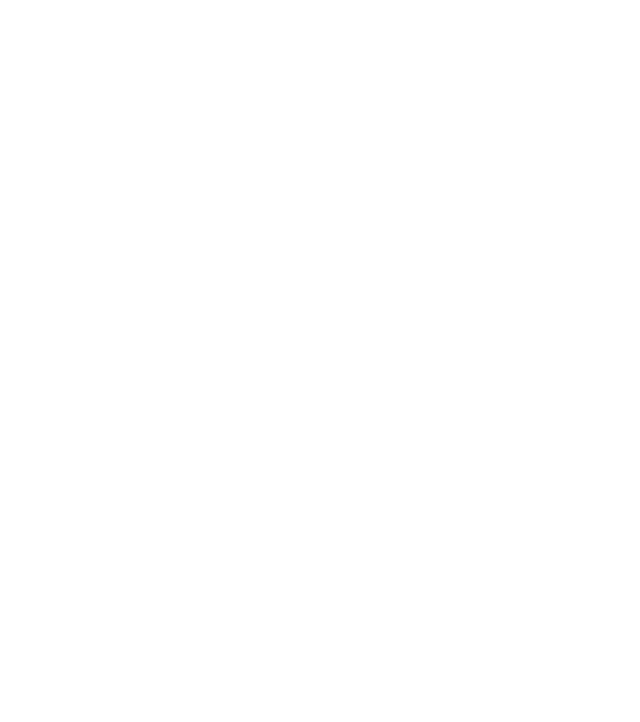
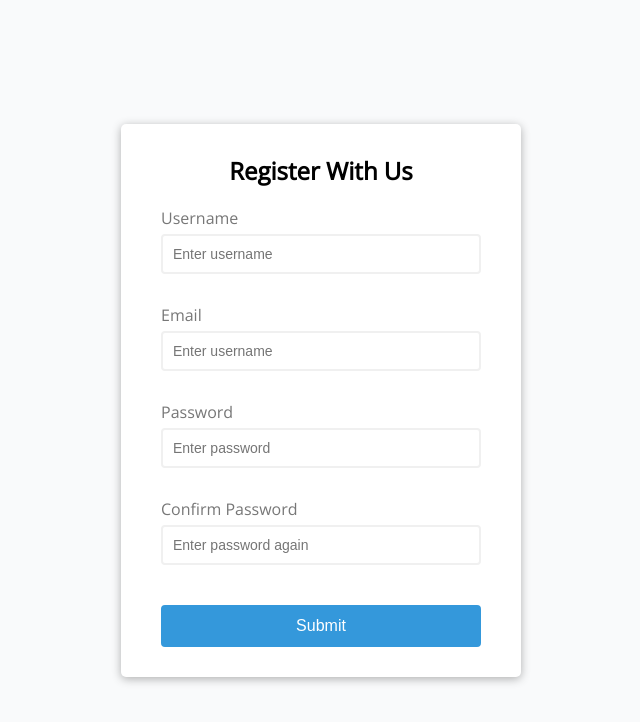
Before and after one commit to natestrong/vanilla-js-projects, a plain HTML site: page 01-form-validator/index.html in a window 1280 px wide. Shown: the whole page, without its empty margins (319-959 px from the left). Drawn offline with nearby package versions, Linux system fonts and the light colour scheme.

Commit message:
form validation

```diff
--- a/01-form-validator/index.html
+++ b/01-form-validator/index.html
@@ -6,10 +6,51 @@
               content='width=device-width, user-scalable=no, initial-scale=1.0, maximum-scale=1.0, minimum-scale=1.0'>
         <meta http-equiv='X-UA-Compatible'
               content='ie=edge'>
-        <link rel='stylesheet' href='style.css'>
+        <link rel='stylesheet'
+              href='style.css'>
         <title>Document</title>
     </head>
     <body>
+        <div class='container'>
+            <form id='form'
+                  class='form'>
+                <h2>Register With Us</h2>
+                <div class='form-control'>
+                    <label for='username'>Username</label>
+                    <input type='text'
+                           id='username'
+                           placeholder='Enter username'>
+                    <small>Error message</small>
+
+                </div>
+                <div class='form-control'>
+                    <label for='email'>Email</label>
+                    <input type='text'
+                           id='email'
+                           placeholder='Enter username'>
+                    <small>Error message</small>
+
+                </div>
+                <div class='form-control'>
+                    <label for='password'>Password</label>
+                    <input type='password'
+                           id='password'
+                           placeholder='Enter password'>
+                    <small>Error message</small>
+
+                </div>
+                <div class='form-control'>
+                    <label for='password'>Confirm Password</label>
+                    <input type='password'
+                           id='password2'
+                           placeholder='Enter password again'>
+                    <small>Error message</small>
+
+                </div>
+                <button type='submit'>Submit</button>
+            </form>
+        </div>
+
         <script src='index.js'></script>
     </body>
 </html>
--- a/01-form-validator/style.css
+++ b/01-form-validator/style.css
@@ -0,0 +1,90 @@
+@import url('https://fonts.googleapis.com/css2?family=Open+Sans&display=swap');
+
+* {
+    box-sizing: border-box;
+}
+
+body {
+    background-color: #f9fafb;
+    font-family: 'Open Sans', sans-serif;
+    display: flex;
+    align-items: center;
+    justify-content: center;
+    height: 100vh;
+    margin: 0;
+}
+
+.container {
+    background-color: white;
+    border-radius: 5px;
+    box-shadow: 0 2px 10px rgba(0,0,0,0.3);
+    width: 400px;
+}
+
+h2 {
+    text-align: center;
+    margin: 0 0 20px;
+}
+
+.form {
+    padding: 30px 40px;
+}
+
+.form-control {
+    margin-bottom: 10px;
+    padding-bottom: 20px;
+    position: relative;
+}
+
+.form-control label {
+    color: #777;
+    display: block;
+    margin-bottom: 5px;
+}
+
+.form-control input {
+    border: 2px solid #f0f0f0;
+    border-radius: 4px;
+    display: block;
+    width: 100%;
+    padding: 10px;
+    font-size: 14px
+}
+
+.form-control input:focus {
+    outline: 0;
+    border-color: #777;
+}
+
+.form-control.success input {
+    border-color: #2ecc71;
+}
+
+.form-control.error input {
+    border-color: #e74c3c;
+}
+
+.form-control small {
+    color: #e74c3c;
+    position: absolute;
+    bottom: 0;
+    left: 0;
+    visibility: hidden;
+}
+
+.form-control.error small {
+    visibility: visible;
+}
+
+.form button {
+    cursor: pointer;
+    background-color: #3498db;
+    border: 2px solid #3498db;
+    border-radius: 4px;
+    color: white;
+    display: block;
+    font-size: 16px;
+    padding: 10px;
+    margin-top: 20px;
+    width: 100%;
+}
```
Also changed, not shown: 1 other file.
